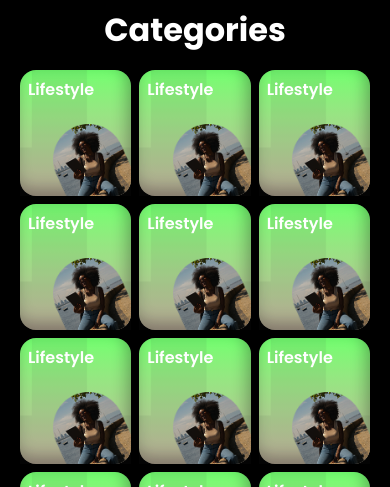
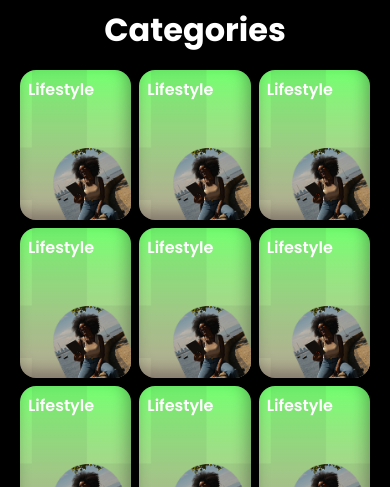
Before and after one commit to Beed-Plus/Beed-Plus-Frontend, a React (Vite) app: page /charts in a window 390 px wide. Shown: the part 357-844 px from the top of the page. Built offline with nearby package versions, Linux system fonts and the light colour scheme.

Commit message:
categories card and rankings card fixed

```diff
--- a/src/components/VideoRankingComponent/index.tsx
+++ b/src/components/VideoRankingComponent/index.tsx
@@ -11,7 +11,7 @@ export default function VideoRankingComponent(props: VRCInterface){
             <div className="text-[20px] lg:text-[64px] font-bold">{props.position}</div>
             <div className="flex gap-4 items-center justify-center border-b-[1px] py-2 lg:py-6 border-[#433E3E]">
                 <img src={Images.rankingImg} alt="" className="w-[55px] h-[55px] lg:w-[128px] lg:h-[128px]" />
-                <div className="w-[70vw]">
+                <div className="w-[60vw]">
                     <div className="text-[15px] lg:text-[28px] line-clamp-2">
                         Lorem ipsum dolor sit amet consectetur. Habitant odio morbi accumsan non
                     </div>
--- a/src/modules/Home/CategoriesCard.tsx
+++ b/src/modules/Home/CategoriesCard.tsx
@@ -4,7 +4,7 @@ import { Images } from "../../assets";
 export default function CategoriesCard(){
     return(
         <Link to={""}>
-            <div className="relative h-[126px] lg:h-[327px] rounded-[16px] lg:rounded-[32px] bg-linear-to-b from-[#71FF6F] to-[#BEB09B] inset-shadow-[-4px_-7px_15px_0px_rgba(0,0,0,0.3)] z-10">
+            <div className="relative h-[20vh] max-h-[150px] md:h-[50vh] md:max-h-[327px] 2xl:max-h-[750px] rounded-[16px] lg:rounded-[32px] bg-linear-to-b from-[#71FF6F] to-[#BEB09B] inset-shadow-[-4px_-7px_15px_0px_rgba(0,0,0,0.3)] z-10">
                 <div className="bg-[url(/carousel-card-bg.png)] bg-no-repeat w-[100%] h-[100%] lg:p-8 p-2">
                     <p className="text-white xs:text-red-500 md:text-[48px] font-semibold">Lifestyle</p>
                     <img src={Images.lifestyle} className="absolute w-[70%] lg:w-[70%] bottom-0 right-0 rounded-[16px] lg:rounded-[32px]"/>
```
